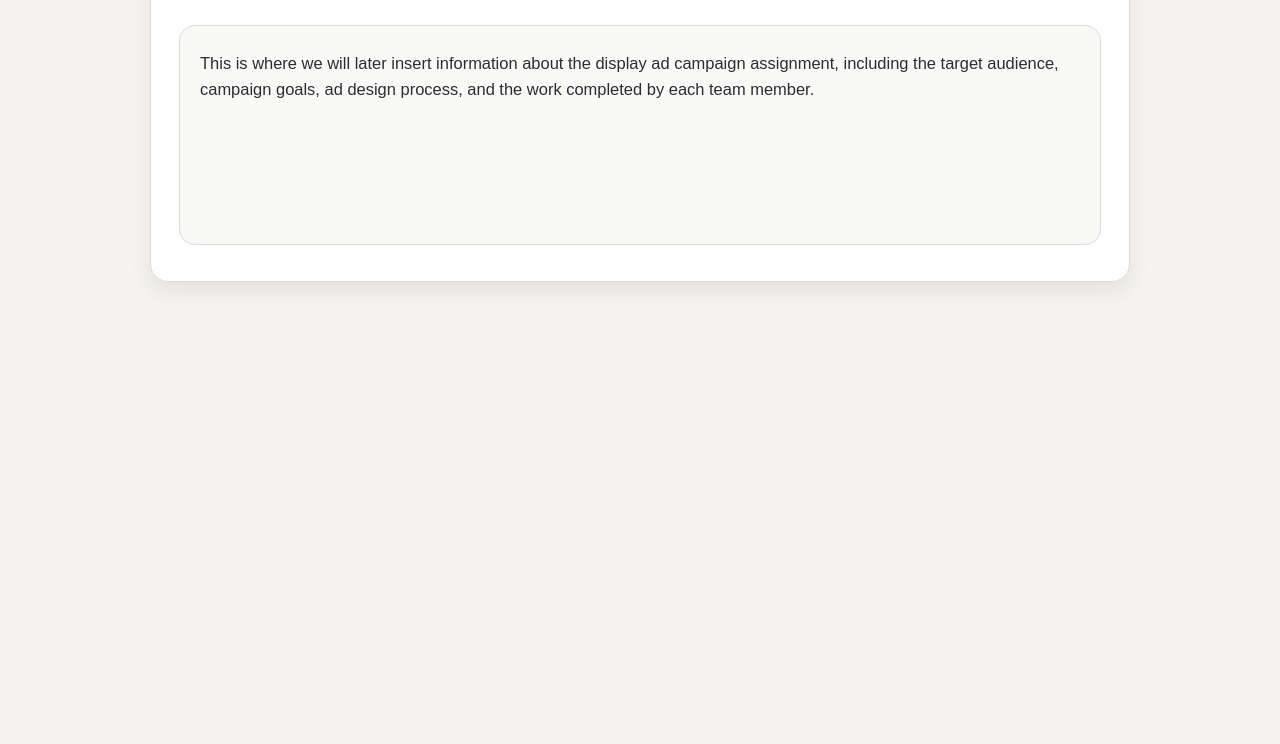
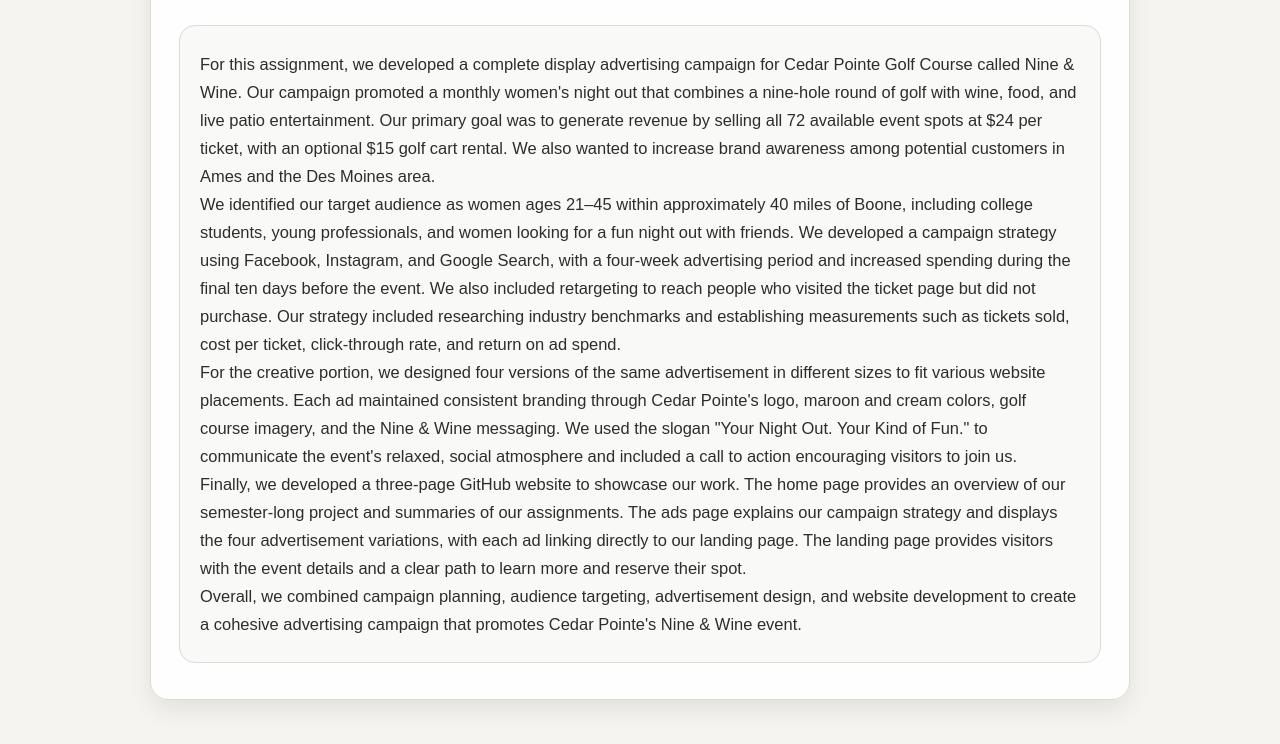
Before and after one commit to esmith-06/group-website-project, a plain HTML site: page display-ad-campaign.html in a window 1280 px wide. Shown: the part 254-998 px from the top of the page. Before the commit the page ends 800 px from the top, so only its background shows below. Drawn offline with Linux system fonts and the light colour scheme.

Commit message:
Update the Display Ad Campaign page contents with the assignment summary.

```diff
--- a/display-ad-campaign.html
+++ b/display-ad-campaign.html
@@ -116,6 +116,7 @@
       .content-box p {
         color: #2d2d2d;
         font-size: 1.03rem;
+        line-height: 1.7;
       }
 
       @media (max-width: 600px) {
@@ -144,9 +145,23 @@
         <h1 id="display-ad-campaign-title">Display Ad Campaign</h1>
         <div class="content-box">
           <p>
-            This is where we will later insert information about the display ad campaign assignment,
-            including the target audience, campaign goals, ad design process, and the work completed by
-            each team member.
+            For this assignment, we developed a complete display advertising campaign for Cedar Pointe Golf Course called Nine &amp; Wine. Our campaign promoted a monthly women's night out that combines a nine-hole round of golf with wine, food, and live patio entertainment. Our primary goal was to generate revenue by selling all 72 available event spots at $24 per ticket, with an optional $15 golf cart rental. We also wanted to increase brand awareness among potential customers in Ames and the Des Moines area.
+          </p>
+
+          <p>
+            We identified our target audience as women ages 21–45 within approximately 40 miles of Boone, including college students, young professionals, and women looking for a fun night out with friends. We developed a campaign strategy using Facebook, Instagram, and Google Search, with a four-week advertising period and increased spending during the final ten days before the event. We also included retargeting to reach people who visited the ticket page but did not purchase. Our strategy included researching industry benchmarks and establishing measurements such as tickets sold, cost per ticket, click-through rate, and return on ad spend.
+          </p>
+
+          <p>
+            For the creative portion, we designed four versions of the same advertisement in different sizes to fit various website placements. Each ad maintained consistent branding through Cedar Pointe's logo, maroon and cream colors, golf course imagery, and the Nine &amp; Wine messaging. We used the slogan "Your Night Out. Your Kind of Fun." to communicate the event's relaxed, social atmosphere and included a call to action encouraging visitors to join us.
+          </p>
+
+          <p>
+            Finally, we developed a three-page GitHub website to showcase our work. The home page provides an overview of our semester-long project and summaries of our assignments. The ads page explains our campaign strategy and displays the four advertisement variations, with each ad linking directly to our landing page. The landing page provides visitors with the event details and a clear path to learn more and reserve their spot.
+          </p>
+
+          <p>
+            Overall, we combined campaign planning, audience targeting, advertisement design, and website development to create a cohesive advertising campaign that promotes Cedar Pointe's Nine &amp; Wine event.
           </p>
         </div>
       </section>
```
